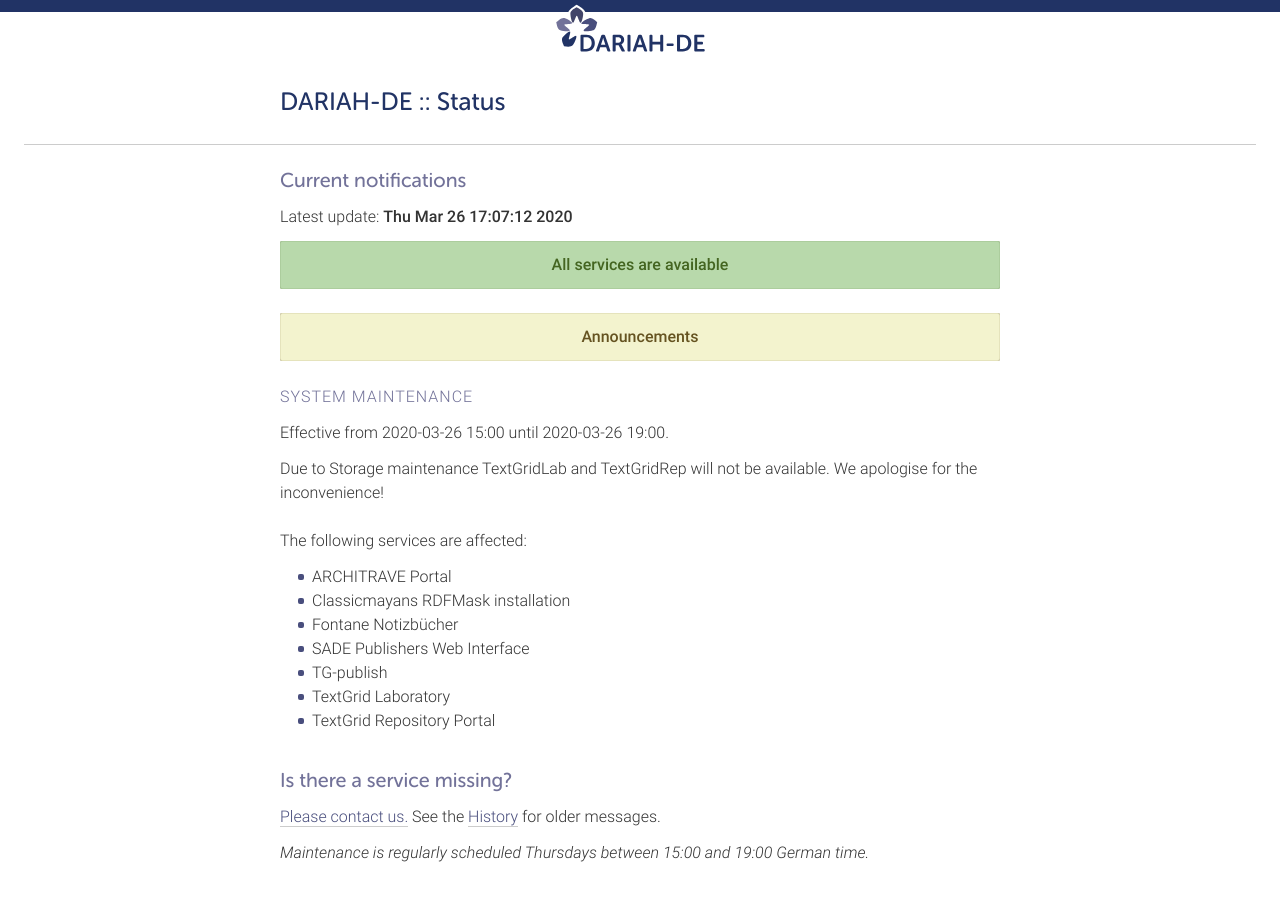
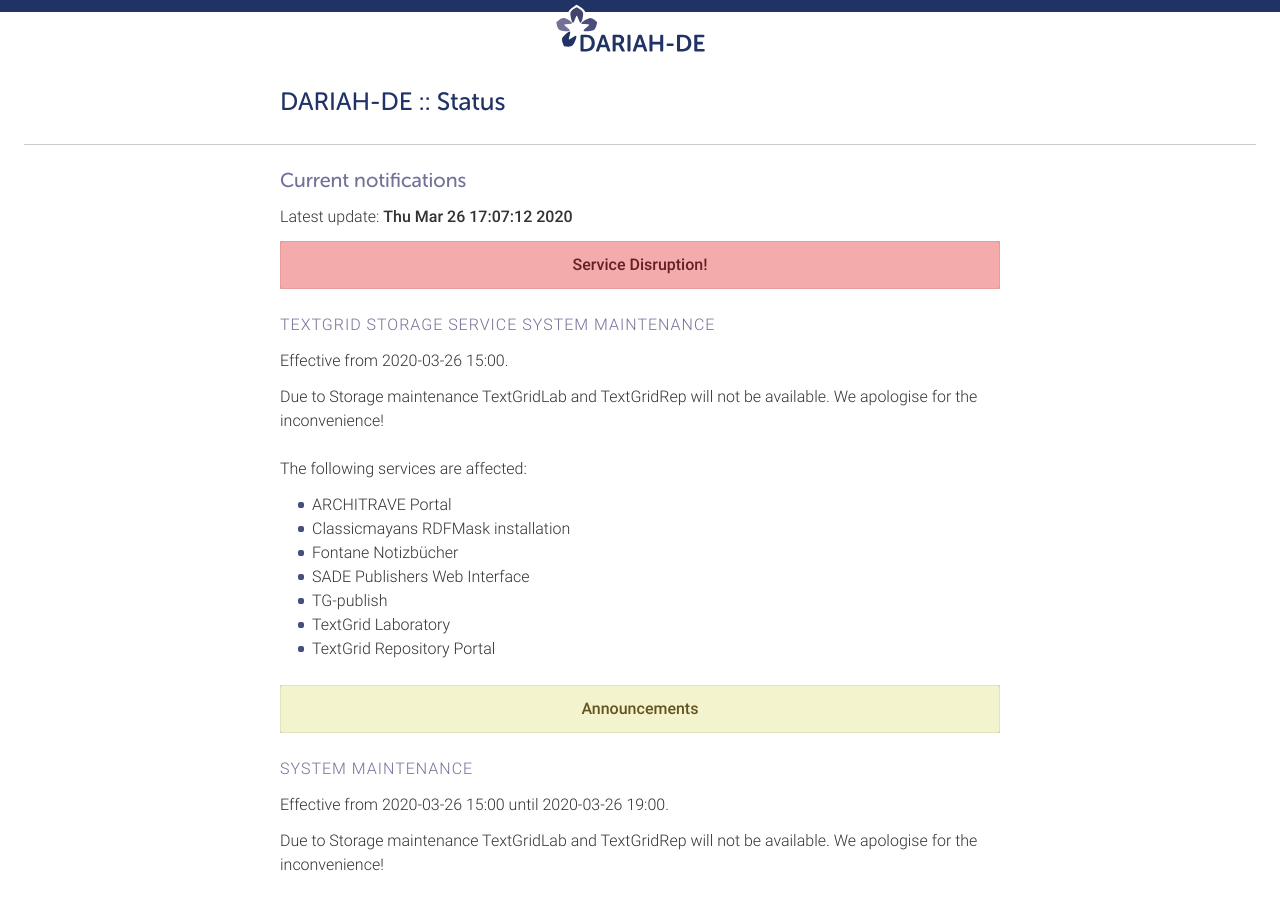
Before and after one commit to DARIAH-DE/status, a Jekyll site: the page built from index.md, in a window 1280 px wide and 900 px high. Built offline with Jekyll 4.4.1, drawn with Linux system fonts in a browser that asks for light colours; comment, search, counter and statistics services are not loaded.

Commit message:
Update outages.yaml

```diff
--- a/_data/outages.yaml
+++ b/_data/outages.yaml
@@ -1,4 +1,10 @@
 ---
+- title: 'TextGrid Storage Service System Maintenance'
+  date_start: '2020-03-26 15:00'
+  hide: false
+  description: 'Due to Storage maintenance TextGridLab and TextGridRep will not be available. We apologise for the inconvenience!'
+  affected:
+    - '/infrastructure/gwdg-stornext'
 - title: 'TextGrid Storage Services are not available'
   date_start: '2019-11-14'
   hide: true
```
